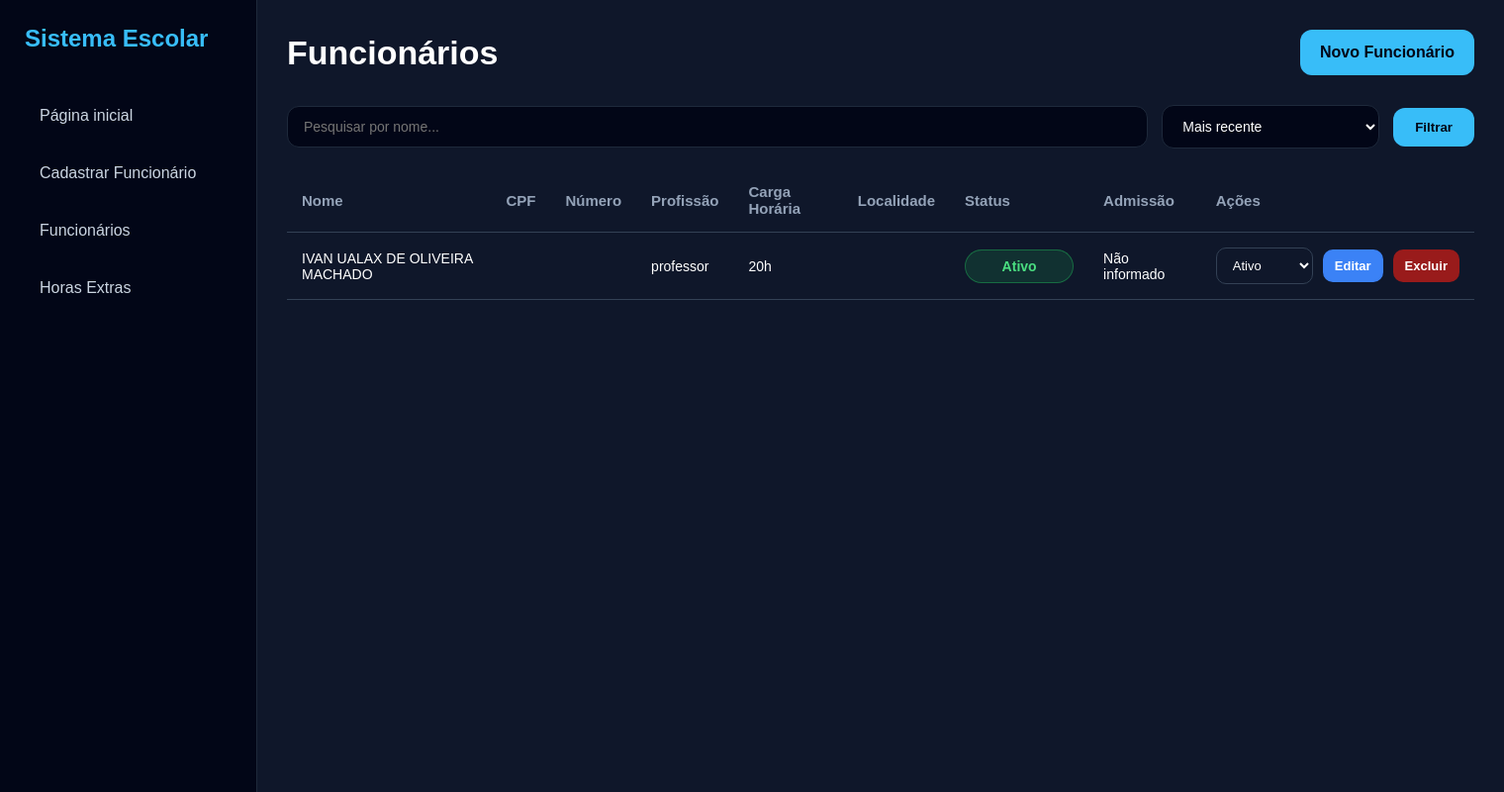
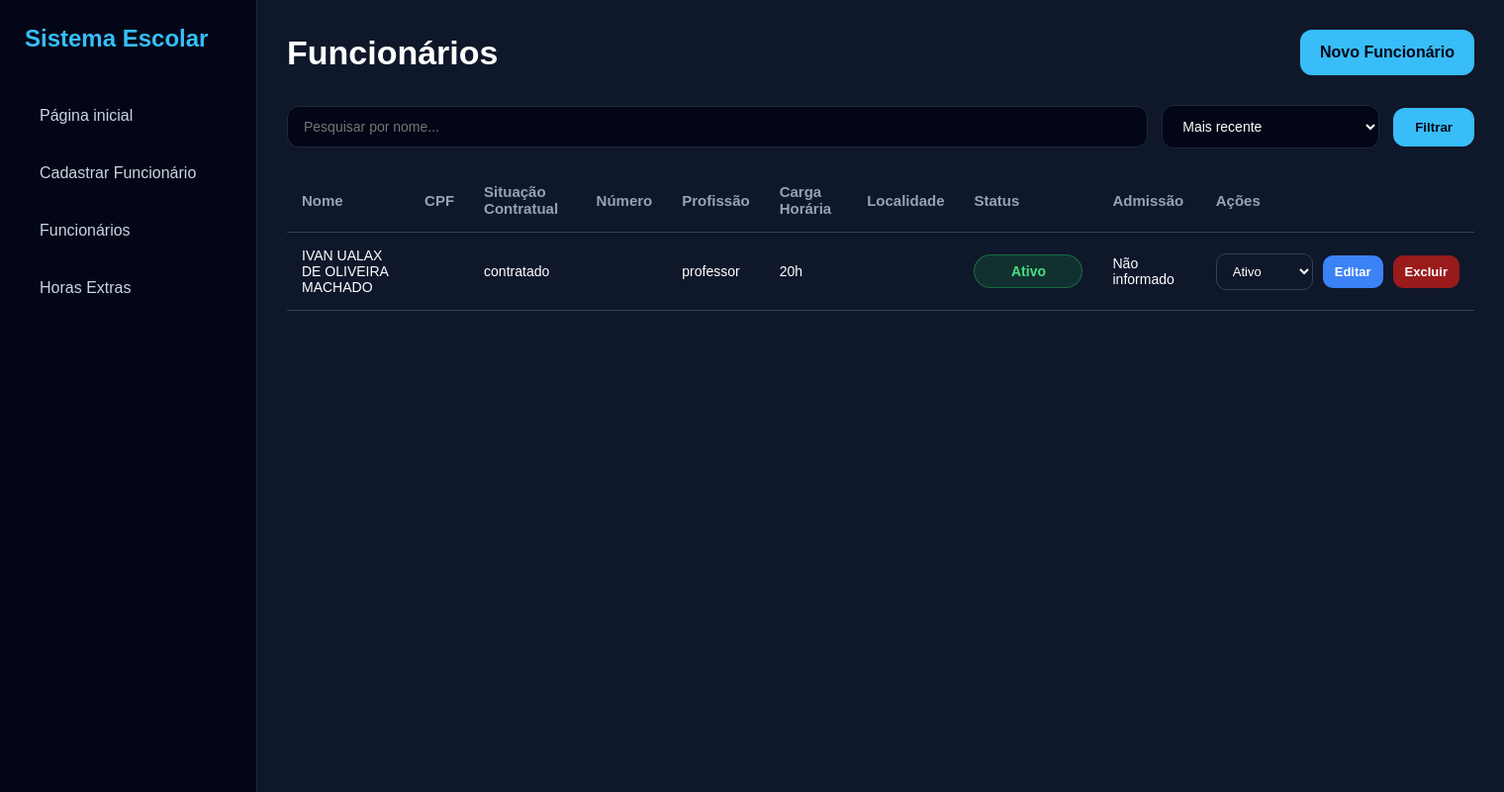
Before and after one commit to Ivan-Ualax/sistema-educacional, a Django app: page /funcionarios/ in a window 1520 px wide. Shown: the whole page at 99% size. Run offline with Django 5.2, Linux system fonts and the light colour scheme; a user stored in the database is signed in; data comes from the database, SQL or seed files in the repository; both versions use the stored data as it was after the commit.

Commit message:
Adiciona situacao contratual na listagem

```diff
--- a/funcionarios/templates/funcionarios.html
+++ b/funcionarios/templates/funcionarios.html
@@ -497,6 +497,7 @@
 
                     <th>Nome</th>
                     <th>CPF</th>
+                    <th>Situação Contratual</th>
                     <th>Número</th>
                     <th>Profissão</th>
                     <th>Carga Horária</th>
@@ -514,6 +515,9 @@
                     <td>{{ funcionario.nome }}</td>
 
                     <td>{{ funcionario.cpf }}</td>
+                    <td>
+                        {{ funcionario.situacao_contratual|default:"Não informado" }}
+                    </td>
 
                     <td>{{ funcionario.numero }}</td>
 
```
Also changed, not shown: db.sqlite3.
